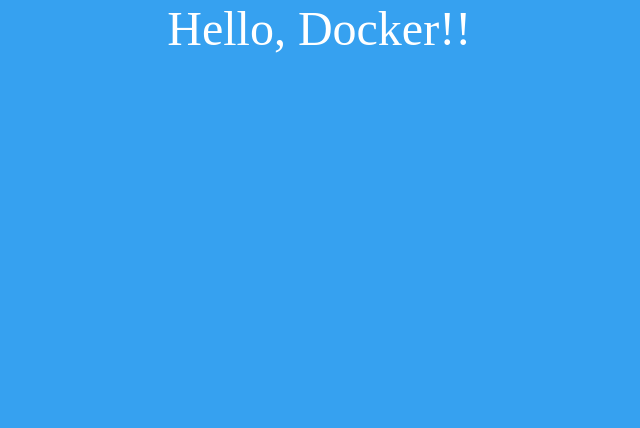
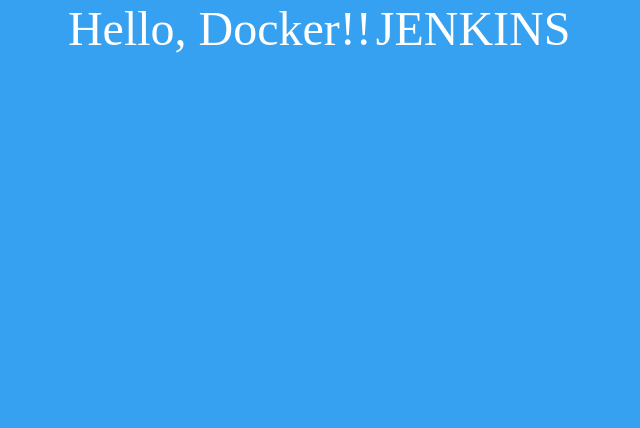
Before and after one commit to afreitasdotdev/cloudtalks-1, a plain HTML site: page src/index.html in a window 1280 px wide. Shown: the part 372-800 px from the top of the page, without its empty margins (308-948 px from the left). Drawn offline with Linux system fonts and the light colour scheme.

Commit message:
Adicionado Jenkins no index.html

```diff
--- a/src/index.html
+++ b/src/index.html
@@ -20,4 +20,5 @@
   </style>
   <section>
   <font color="white" size="20px" face="Ubuntu">Hello, Docker!!</font>
+  <font color="white" size="20px" face="Ubuntu"> JENKINS</font>
   </section>
```
